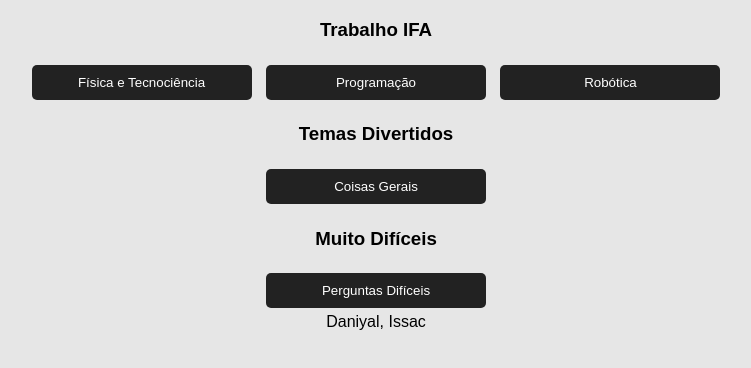
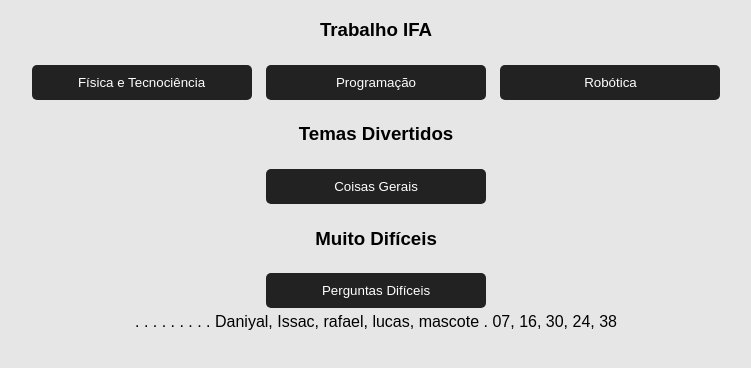
Before and after one commit to daniyalazfar/Web2, a plain HTML site: page index.html in a window 1280 px wide. Shown: the part 136-504 px from the top of the page, without its empty margins (264-1015 px from the left). Drawn offline with Linux system fonts and the light colour scheme.

Commit message:
Update index.html

```diff
--- a/index.html
+++ b/index.html
@@ -48,18 +48,15 @@
     </div>
 
     <script src="main.js"></script>
-
-
-
-
-
-
-
-
-
-
-
-
-    Daniyal, Issac
+    .
+    .
+    .
+    .
+    .
+    .
+    .
+    .
+    . Daniyal, Issac, rafael, lucas, mascote
+    . 07, 16, 30, 24, 38
 </body>
 </html>
```
